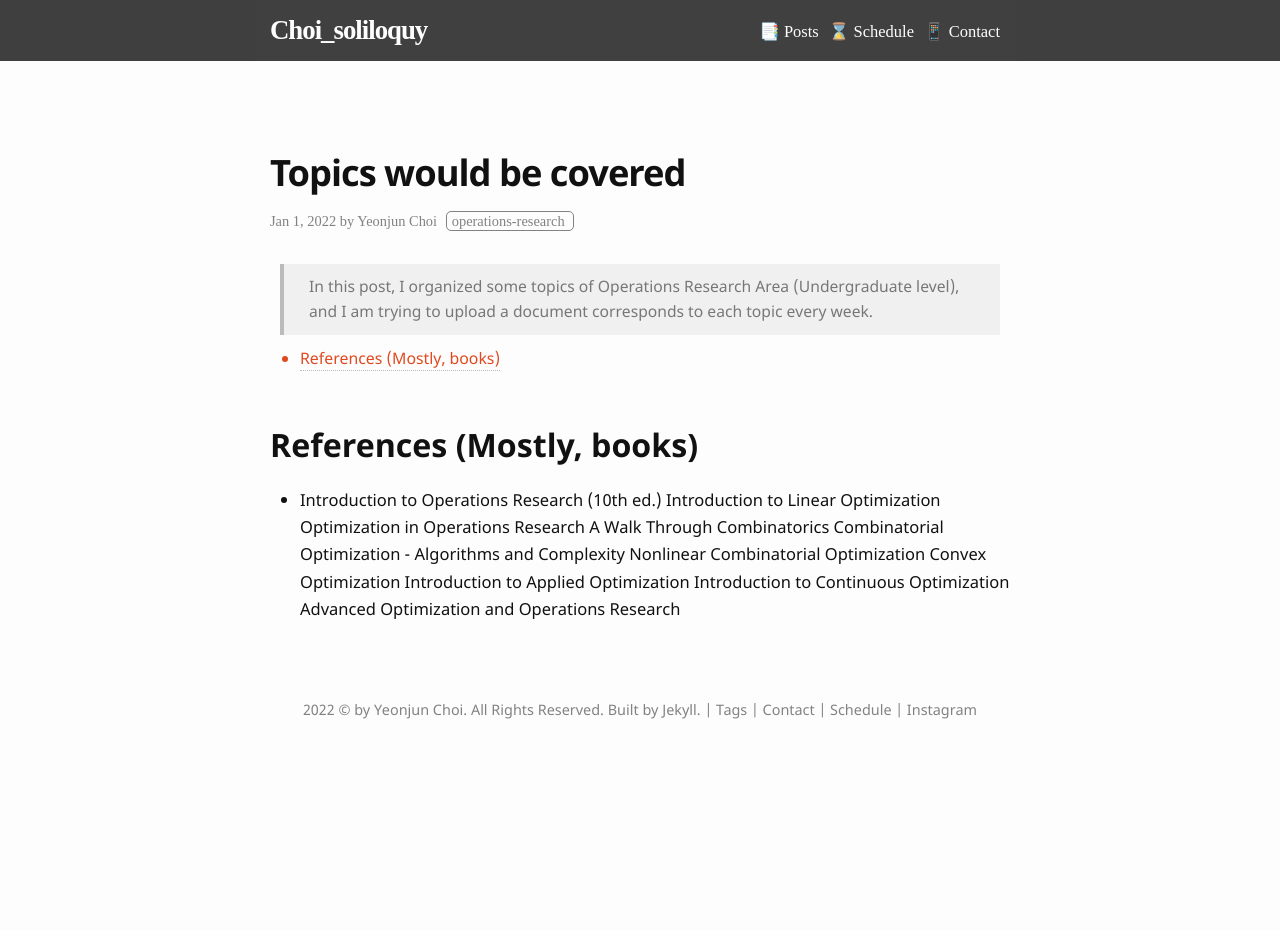
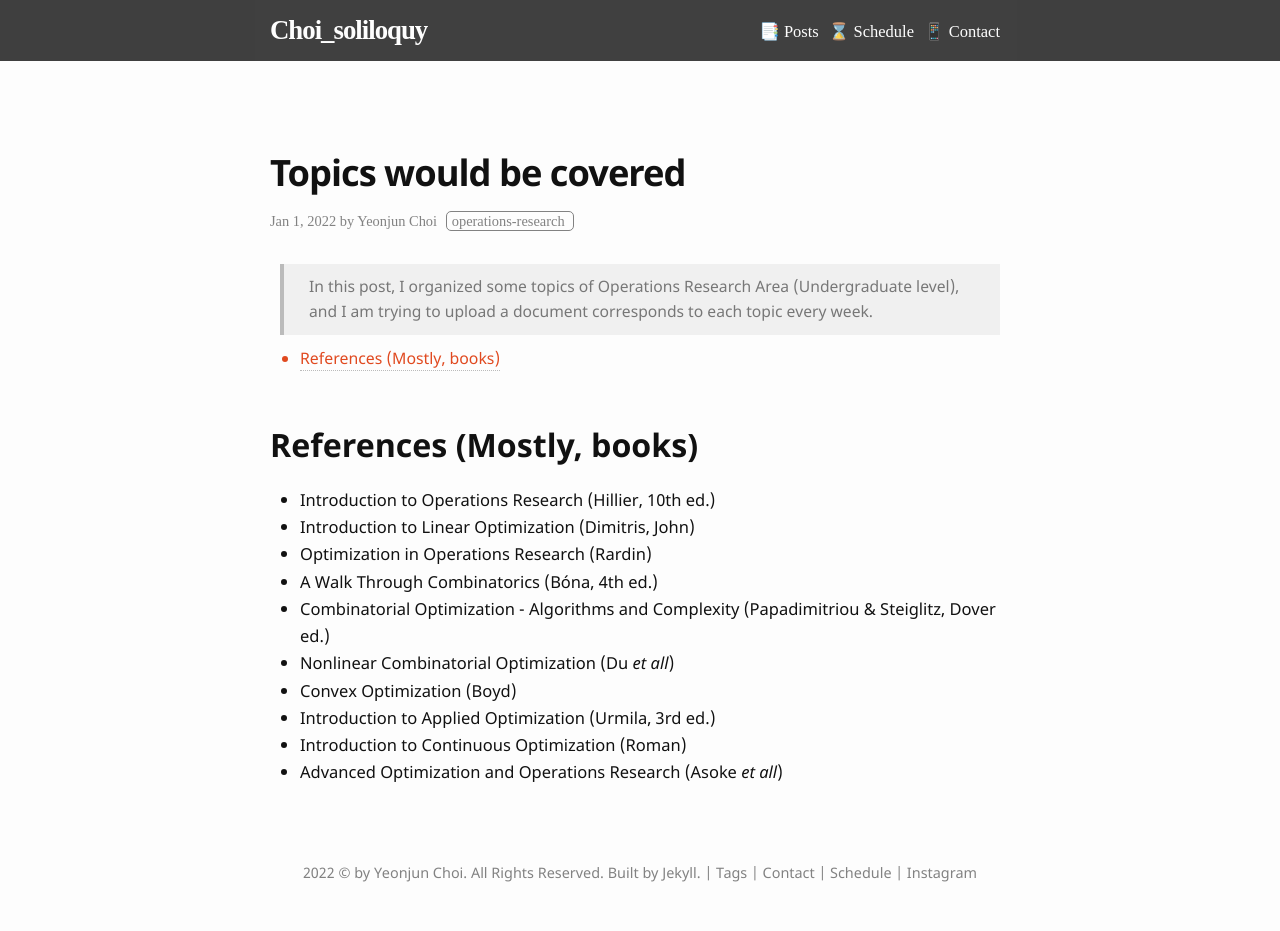
Before and after one commit to choipostech/choipostech.github.io, a Jekyll site: the page built from _posts/2022-01-01-Temp.md, in a window 1280 px wide. Built offline with Jekyll 4.4.1, drawn with Linux system fonts in a browser that asks for light colours; some web fonts are replaced; comment, search, counter and statistics services are not loaded; before the commit the page ends 900 px from its top, so only the background shows below that.

Commit message:
Update 2022-01-01-Temp.md

```diff
--- a/_posts/2022-01-01-Temp.md
+++ b/_posts/2022-01-01-Temp.md
@@ -17,13 +17,13 @@ tags: operations-research
 
 ## References (Mostly, books)
 
-* Introduction to Operations Research (10th ed.)
-Introduction to Linear Optimization
-Optimization in Operations Research
-A Walk Through Combinatorics
-Combinatorial Optimization - Algorithms and Complexity
-Nonlinear Combinatorial Optimization
-Convex Optimization
-Introduction to Applied Optimization
-Introduction to Continuous Optimization
-Advanced Optimization and Operations Research
+* Introduction to Operations Research (Hillier, 10th ed.)
+* Introduction to Linear Optimization (Dimitris, John)
+* Optimization in Operations Research (Rardin)
+* A Walk Through Combinatorics (Bóna, 4th ed.)
+* Combinatorial Optimization - Algorithms and Complexity (Papadimitriou & Steiglitz, Dover ed.)
+* Nonlinear Combinatorial Optimization (Du _et all_)
+* Convex Optimization (Boyd)
+* Introduction to Applied Optimization (Urmila, 3rd ed.)
+* Introduction to Continuous Optimization (Roman)
+* Advanced Optimization and Operations Research (Asoke _et all_)
```
